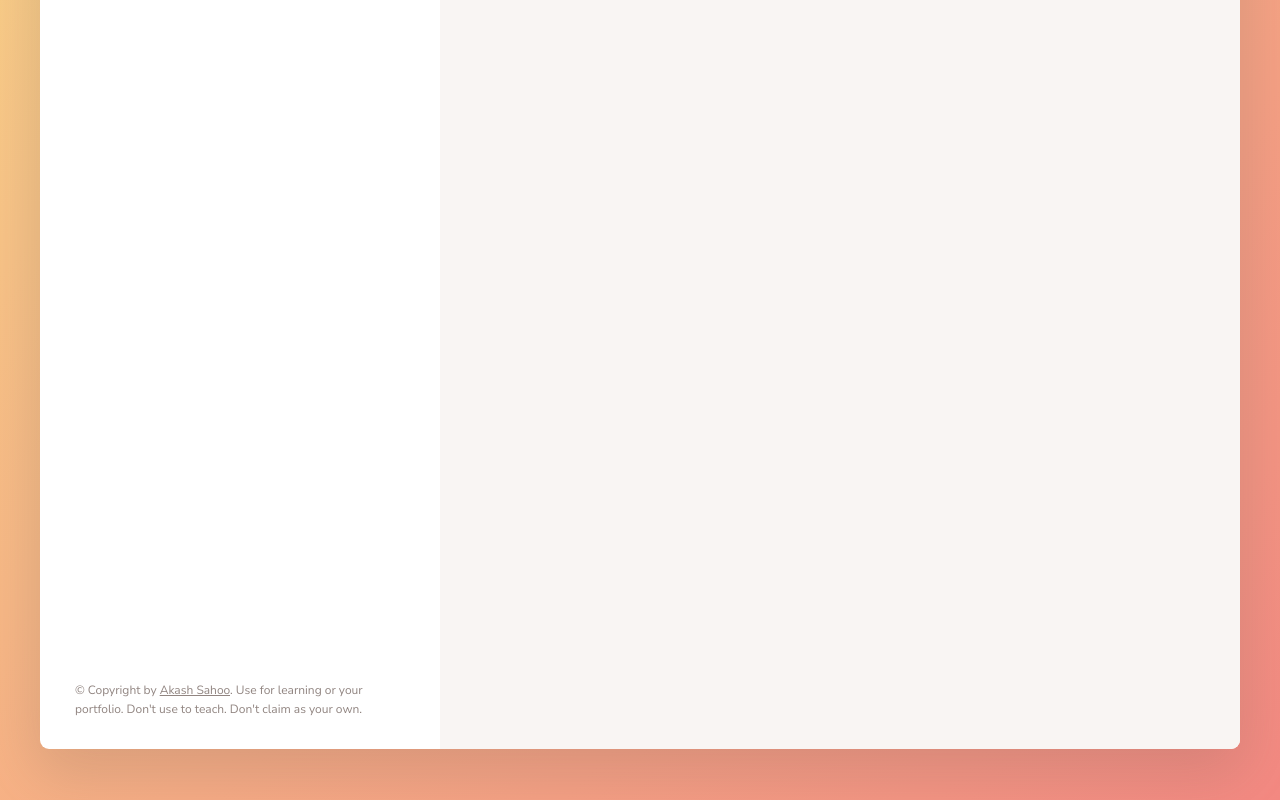
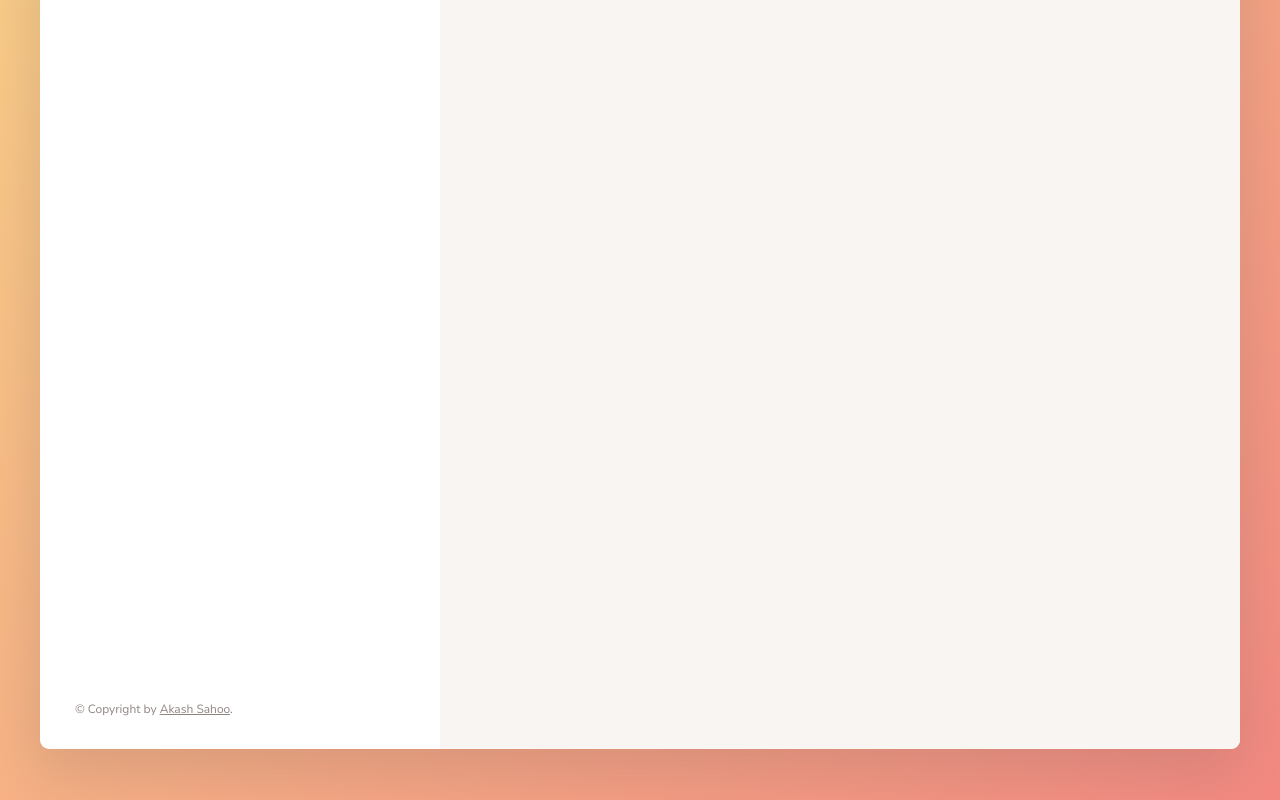
Before and after one commit to Akashsahoo/js_forkify, a website built with Parcel: page index.html in a window 1280 px wide. Shown: the part 472-1272 px from the top of the page. Built offline with nearby package versions, Linux system fonts and the light colour scheme.

Commit message:
index file change

```diff
--- a/index.html
+++ b/index.html
@@ -128,8 +128,9 @@
             target="_blank"
             href="#"
             >Akash Sahoo</a
-          >. Use for learning or your portfolio. Don't use to teach. Don't claim
-          as your own.
+          >.
+           <!-- Use for learning or your portfolio. Don't use to teach. Don't claim
+          as your own. -->
         </p>
       </div>
 
```
